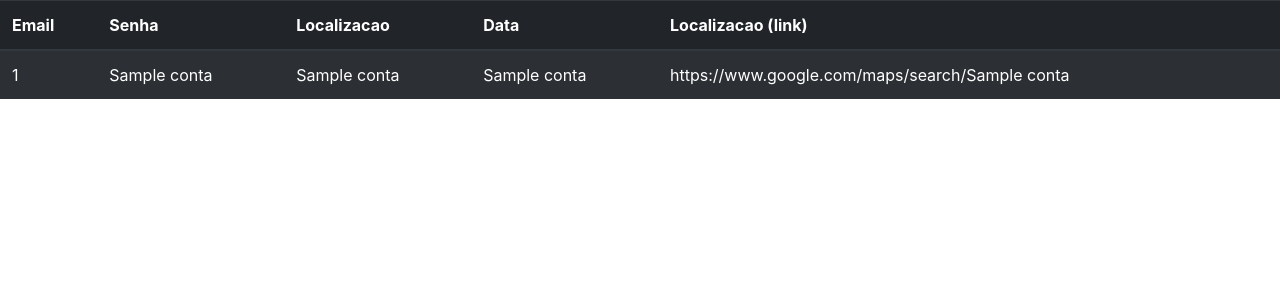
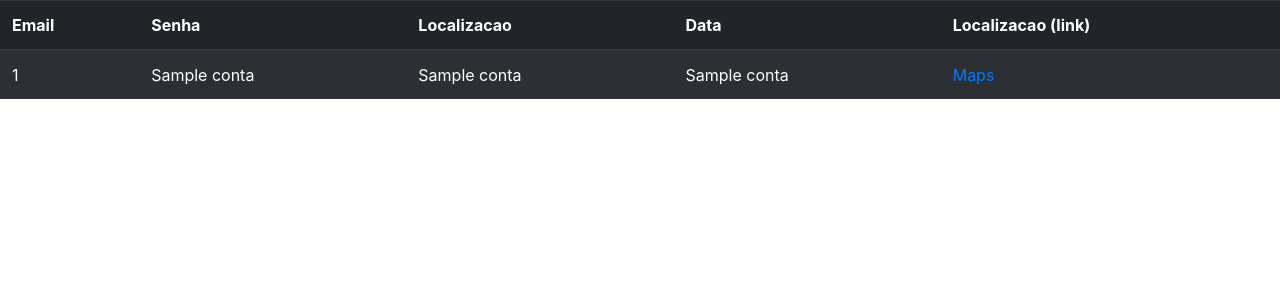
Before and after one commit to Breno-Faria/pesca-visualization, a Flask app: page / in a window 1280 px wide. Shown: the top 300 px of the page. Run offline with Flask 2, Linux system fonts and the light colour scheme; a database or web service that is not in the repository returns one stand-in record (values such as "Sample title"); some libraries are stand-ins or nearby versions.

Commit message:
syntax typo

```diff
--- a/templates/index.html
+++ b/templates/index.html
@@ -24,7 +24,7 @@
                     <td>{{ account[1] }}</td>
                     <td>{{ account[2] }}</td>
                     <td>{{ account[3] }}</td>
-                    <td>https://www.google.com/maps/search/{{account[2]}}</td>
+                    <td><a href="https://www.google.com/maps/search/{{account[2]}}">Maps</a></td>
                 </tr>
             {% endfor %}
         </table>
```
